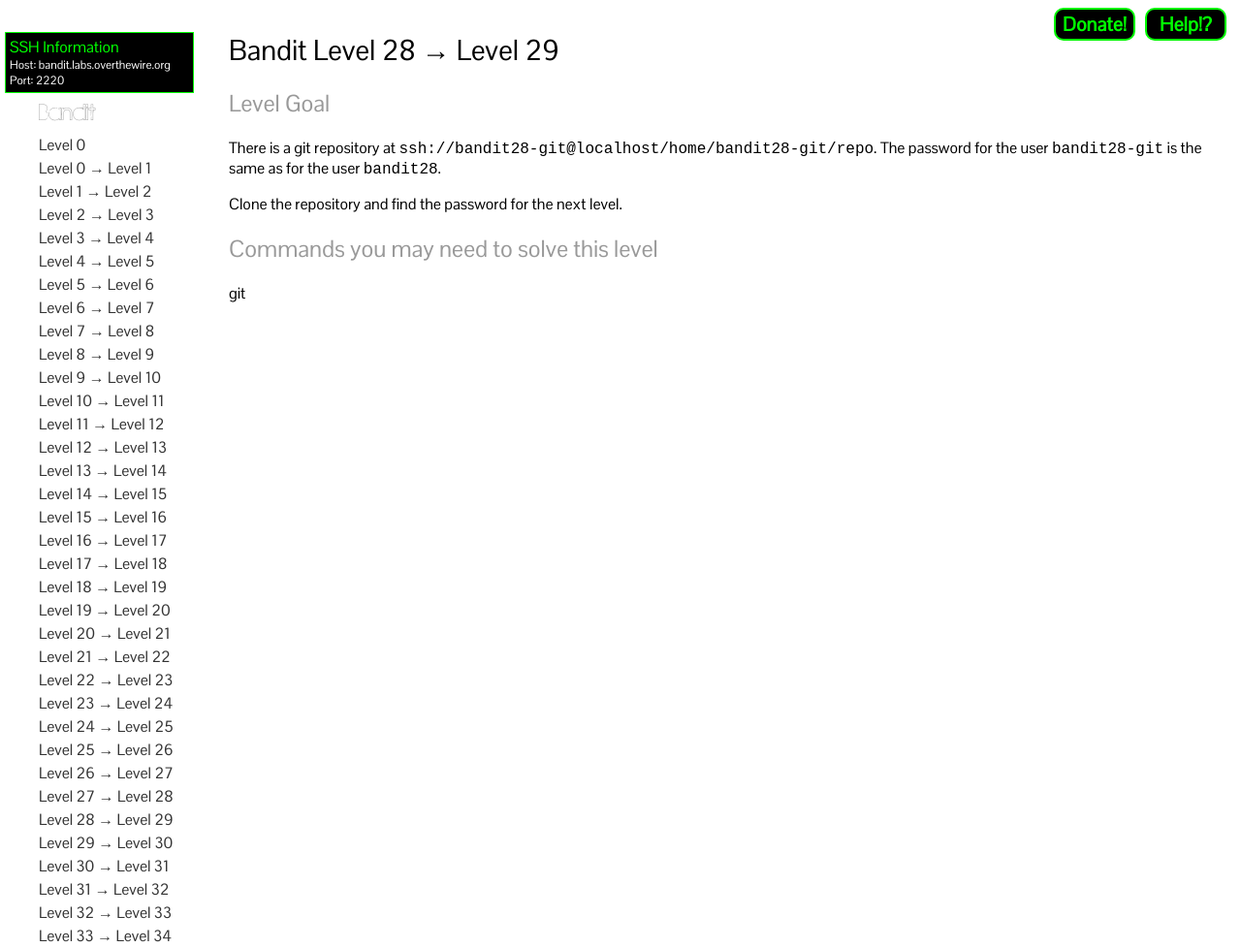
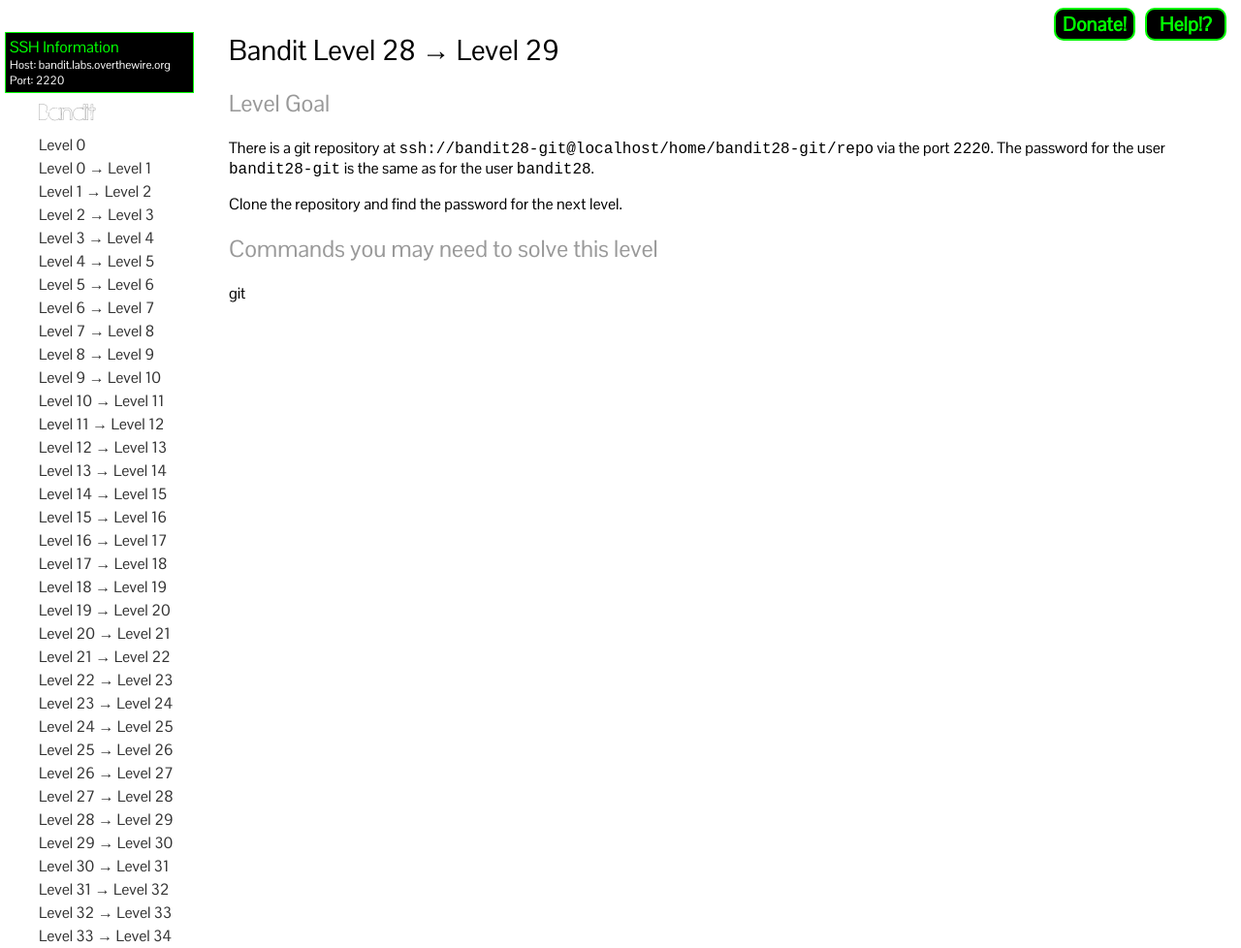
Before and after one commit to OverTheWireOrg/OverTheWire-website, a Jekyll site: the page built from wargames/bandit/bandit29.md, in a window 1280 px wide, cut to the strip 77-1055 px from the top of the page. Shown: the whole strip at 97% size. Built offline with Jekyll 4.4.1, drawn with Linux system fonts in a browser that asks for light colours; our own code applies the rules of GitHub Pages for plain Markdown files.

Commit message:
Update bandit29.md

```diff
--- a/wargames/bandit/bandit29.md
+++ b/wargames/bandit/bandit29.md
@@ -5,7 +5,7 @@
 ---
 Level Goal
 ----------
-There is a git repository at `ssh://bandit28-git@localhost/home/bandit28-git/repo`. The password for the user `bandit28-git` is the same as for the user `bandit28`.
+There is a git repository at `ssh://bandit28-git@localhost/home/bandit28-git/repo` via the port `2220`. The password for the user `bandit28-git` is the same as for the user `bandit28`.
 
 Clone the repository and find the password for the next level.
 
```
